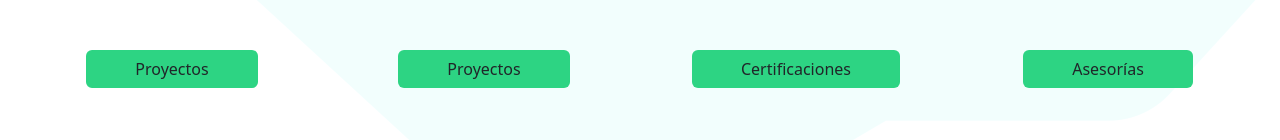
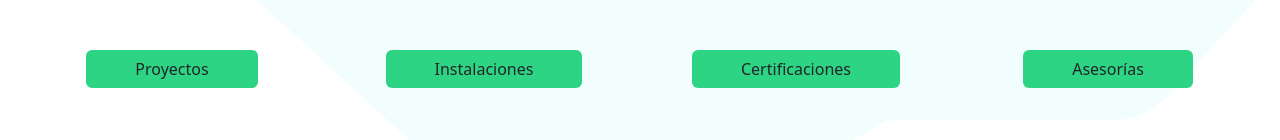
Before and after one commit to pabloskog2/Mi-Primera-Web, a website: page pages/servicios.html in a window 1280 px wide. Shown: the part 477-617 px from the top of the page. Drawn offline with nearby package versions, Linux system fonts and the light colour scheme.

```diff
--- a/pages/servicios.html
+++ b/pages/servicios.html
@@ -81,7 +81,7 @@
 
             <!-- Button trigger modal -->
             <button type="button" class="btn bg-boton my-5 px-5" data-bs-toggle="modal" data-bs-target="#exampleModal2">
-                Proyectos
+                Instalaciones
                 </button>
 
                 <!-- Modal -->
```
